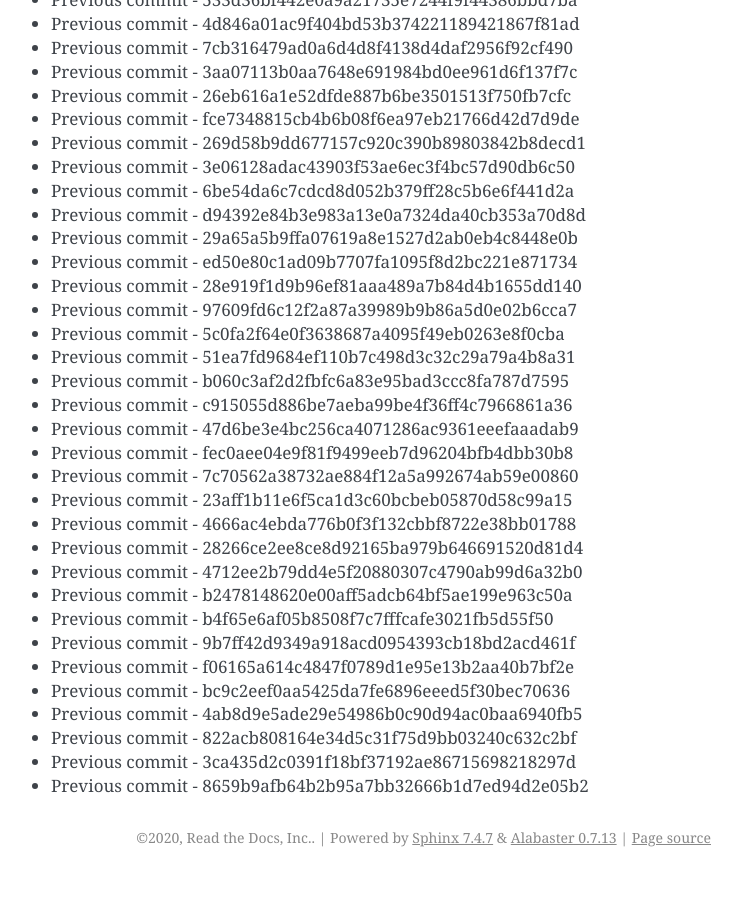
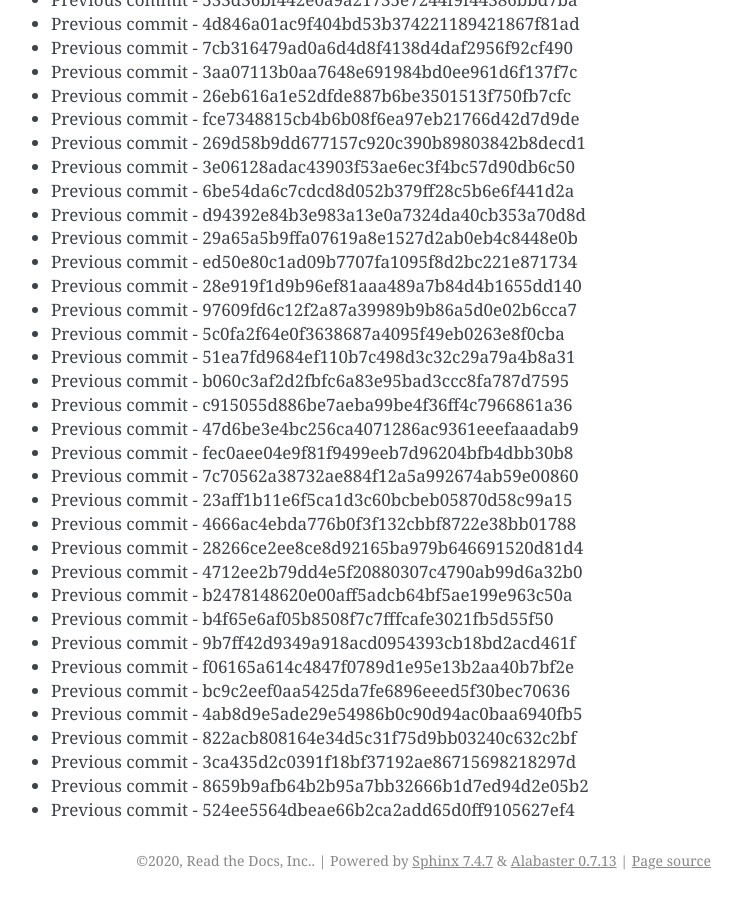
Before and after one commit to readthedocs/rtd-git-stresstest, a Sphinx documentation site: the page built from docs/updates.rst, in a window 1280 px wide and 900 px high, scrolled down 80208 px. Shown: the whole window, without its empty margins (399-1141 px from the left). Built offline with Sphinx 7.4.7, drawn with Linux system fonts in a browser that asks for light colours; before the commit the page ends 81085 px from its top, so only the background shows below that.

Commit message:
Generating commit from previous: 524ee5564dbeae66b2ca2add65d0ff9105627ef4

```diff
--- a/docs/updates.rst
+++ b/docs/updates.rst
@@ -3402,3 +3402,4 @@ It can be tested for any performance characteristics.
 * Previous commit - 822acb808164e34d5c31f75d9bb03240c632c2bf
 * Previous commit - 3ca435d2c0391f18bf37192ae86715698218297d
 * Previous commit - 8659b9afb64b2b95a7bb32666b1d7ed94d2e05b2
+* Previous commit - 524ee5564dbeae66b2ca2add65d0ff9105627ef4
```
